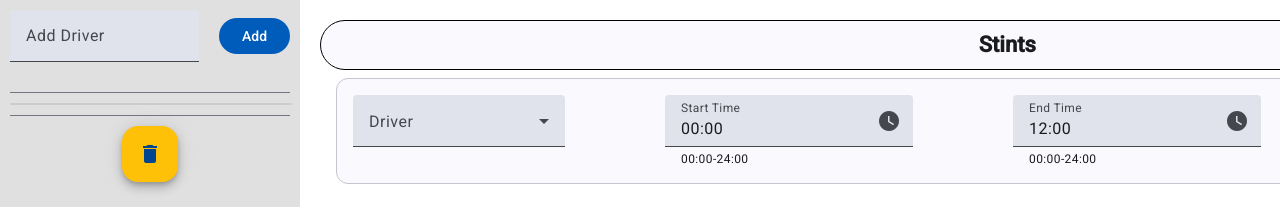
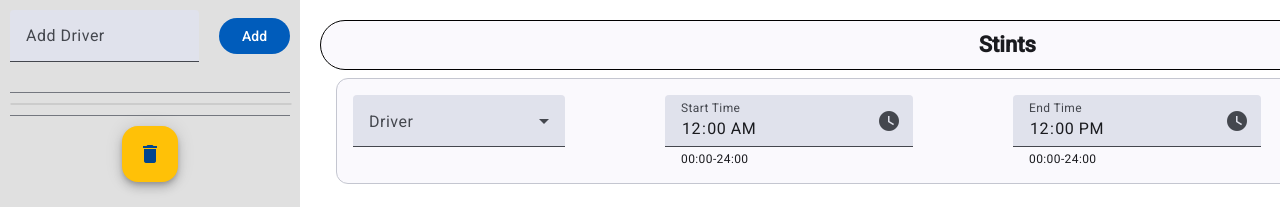
Before and after one commit to Marcoge/24h-helper, an Angular app: page / in a window 1280 px wide. Both pictures are taken after a click on the button "add". Shown: the top 207 px of the page. Built offline with nearby package versions, Linux system fonts and the light colour scheme.

Commit message:
Forced input type time in time-table-entry input fields. Removed checks for correct time format.

```diff
--- a/src/app/time-table-entry/time-table-entry.component.html
+++ b/src/app/time-table-entry/time-table-entry.component.html
@@ -16,6 +16,7 @@
       <mat-form-field appearance="fill">
         <mat-label>Start Time</mat-label>
         <input
+          type="time"
           matInput
           [(ngModel)]="startTime"
           (ngModelChange)="onStartChanged($event)"
@@ -28,6 +29,7 @@
       <mat-form-field appearance="fill">
         <mat-label>End Time</mat-label>
         <input
+          type="time"
           matInput
           [(ngModel)]="endTime"
           name="endTime"
@@ -43,7 +45,9 @@
       </mat-checkbox>
     </div>
     <div>
-      <button mat-flat-button class="delete-button" (click)="deleteStint()">Delete</button>
+      <button mat-flat-button class="delete-button" (click)="deleteStint()">
+        Delete
+      </button>
     </div>
   </mat-card-content>
 </mat-card>
--- a/src/app/time-table-entry/time-table-entry.component.ts
+++ b/src/app/time-table-entry/time-table-entry.component.ts
@@ -34,7 +34,6 @@ export class TimeTableEntryComponent {
   selectedDriver = '';
   startTime = '';
   endTime = '';
-  timeChecker = new RegExp('^([0-1]?[0-9]|2[0-3]):[0-5][0-9]$');
 
   ngOnInit() {
     this.selectedDriver = this.entry()?.driver ?? '';
@@ -49,15 +48,11 @@ export class TimeTableEntryComponent {
   }
 
   onStartChanged(event: any) {
-    if (this.timeChecker.test(event)) {
-      this.updateStint('start', event);
-    }
+    this.updateStint('start', event);
   }
 
   onEndChanged(event: any) {
-    if (this.timeChecker.test(event)) {
-      this.updateStint('end', event);
-    }
+    this.updateStint('end', event);
   }
 
   onHeavyChanged(event: any) {
```
